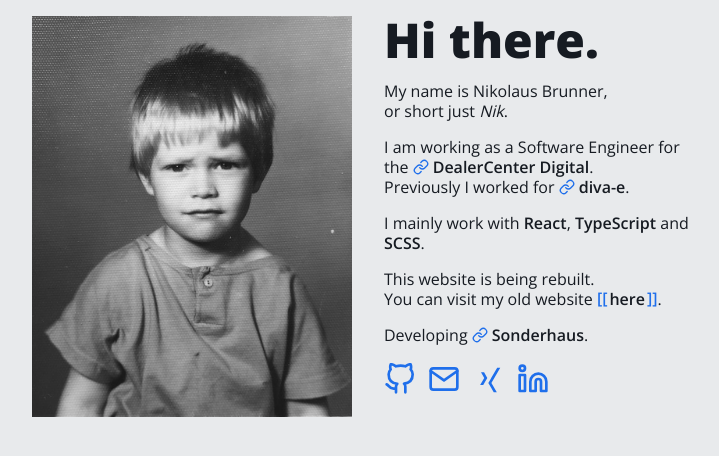
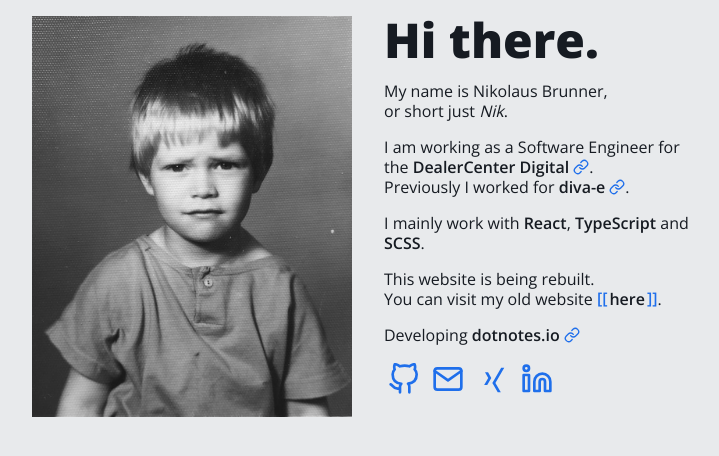
Before and after one commit to nikbrunner/nibru.dev, a Next.js app: page / in a window 1280 px wide. Shown: the top 456 px of the page, without its empty margins (272-991 px from the left). Built offline with nearby package versions, Linux system fonts and the light colour scheme.

Commit message:
updated profile

```diff
--- a/components/Link/Link.scss
+++ b/components/Link/Link.scss
@@ -23,7 +23,7 @@
 
   &--external {
     svg {
-      margin-right: $space-xs;
+      margin-left: $space-xs;
       position: relative;
       top: 2.5px;
     }
--- a/components/Link/Link.tsx
+++ b/components/Link/Link.tsx
@@ -28,8 +28,8 @@ const Link = ({
     href={href}
     target={type === 'external' || openInNewTab ? '_blank' : '_self'}
   >
+    {children}
     {type === 'external' && !hideIcon && <FiLink />}
-    {children}
   </a>
 );
 
--- a/pages/index.tsx
+++ b/pages/index.tsx
@@ -59,10 +59,9 @@ const Home = () => {
 
           <Text maxWidth='25rem'>
             Developing{' '}
-            <Link href='https://sonder.haus' type='external'>
-              Sonderhaus
+            <Link href='https://dotnotes.io' type='external'>
+              dotnotes.io
             </Link>
-            .
           </Text>
 
           <Text style={{ fontSize: '2rem' }}>
```
